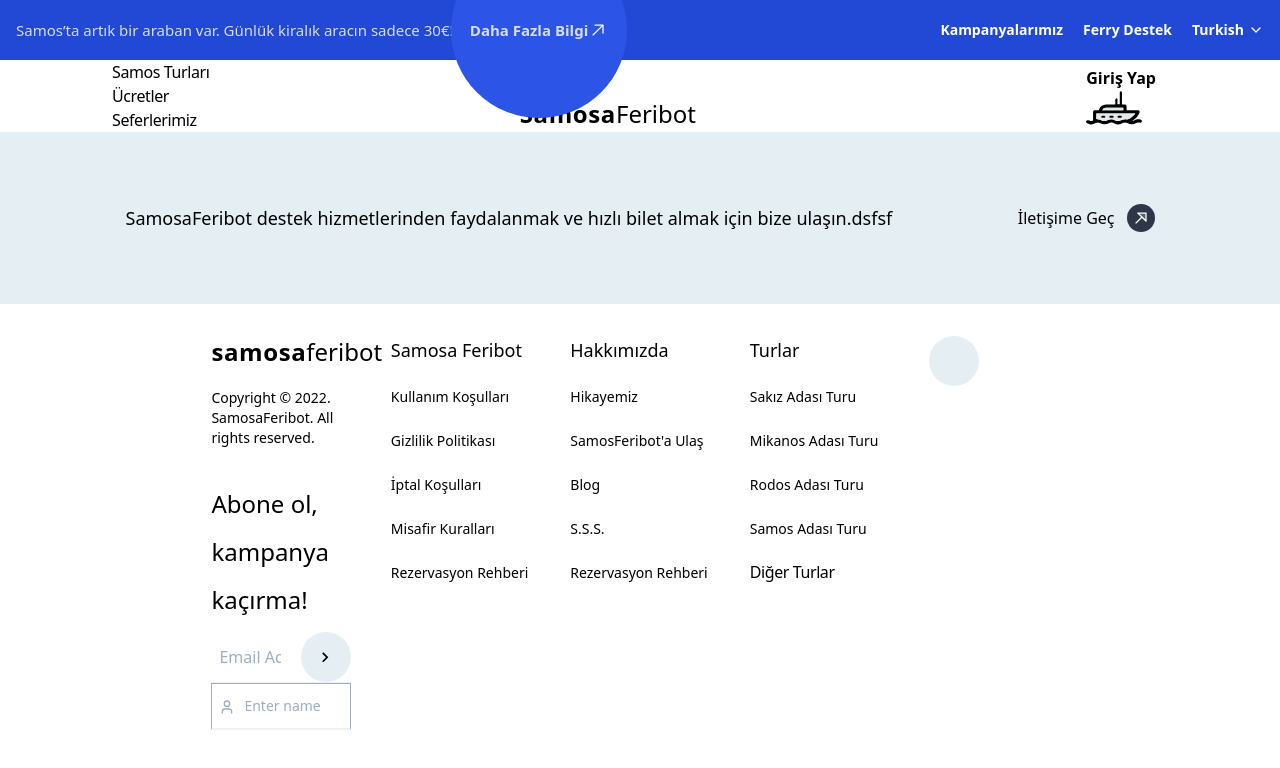
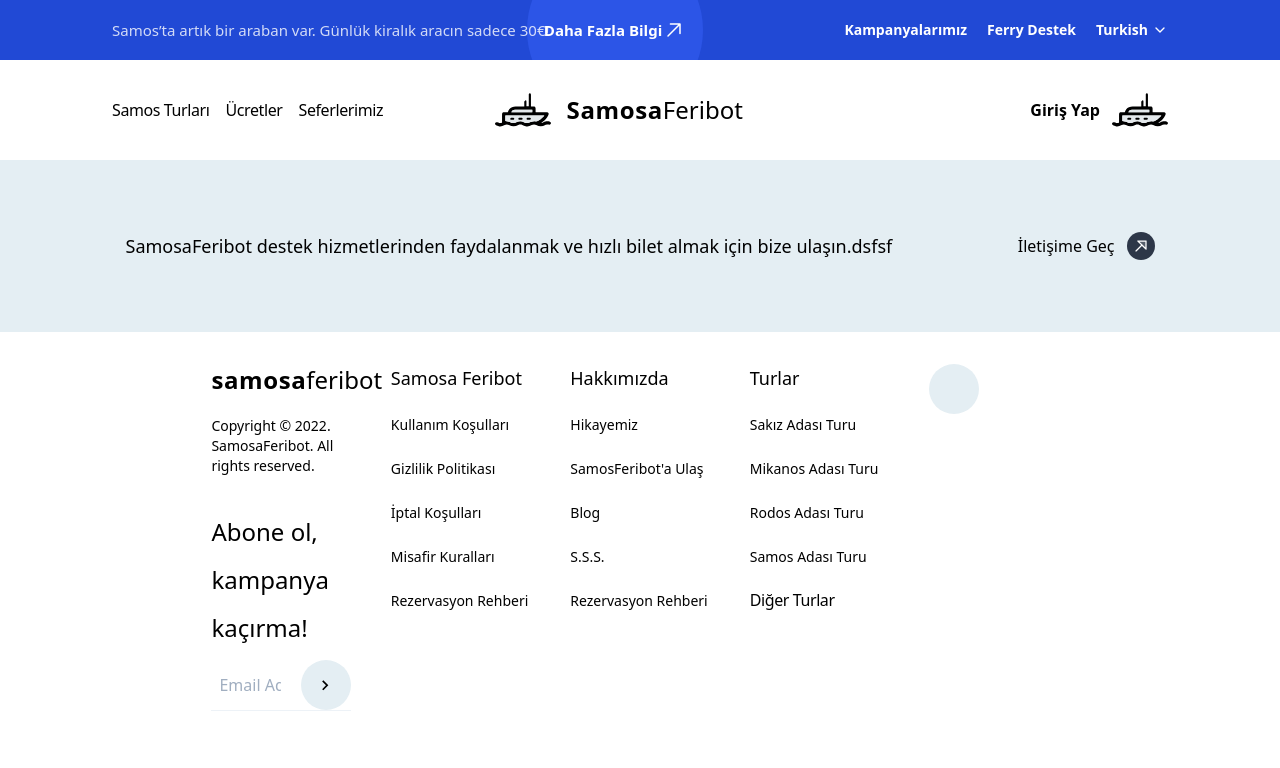
Before and after one commit to badblli/ferry, a Vue app: page /main in a window 1280 px wide. Shown: the top 768 px of the page. Built offline with nearby package versions, Linux system fonts and the light colour scheme.

Commit message:
bug fix rwp nav

```diff
--- a/package.json
+++ b/package.json
@@ -26,7 +26,7 @@
     "@types/jsdom": "^21.1.3",
     "@types/node": "^18.18.5",
     "@vitejs/plugin-vue": "^4.4.0",
-    "@vitejs/plugin-vue-jsx": "^3.0.2",
+    "@vitejs/plugin-vue-jsx": "^3.1.0",
     "@vue/eslint-config-prettier": "^8.0.0",
     "@vue/eslint-config-typescript": "^12.0.0",
     "@vue/test-utils": "^2.4.1",
--- a/src/assets/main.css
+++ b/src/assets/main.css
@@ -1,5 +1,5 @@
 /*
-! tailwindcss v3.4.1 | MIT License | https://tailwindcss.com
+! tailwindcss v3.3.5 | MIT License | https://tailwindcss.com
 */
 
 /*
@@ -32,11 +32,9 @@
 4. Use the user's configured `sans` font-family by default.
 5. Use the user's configured `sans` font-feature-settings by default.
 6. Use the user's configured `sans` font-variation-settings by default.
-7. Disable tap highlights on iOS
 */
 
-html,
-:host {
+html {
   line-height: 1.5;
   /* 1 */
   -webkit-text-size-adjust: 100%;
@@ -52,8 +50,6 @@
   /* 5 */
   font-variation-settings: normal;
   /* 6 */
-  -webkit-tap-highlight-color: transparent;
-  /* 7 */
 }
 
 /*
@@ -125,10 +121,8 @@
 }
 
 /*
-1. Use the user's configured `mono` font-family by default.
-2. Use the user's configured `mono` font-feature-settings by default.
-3. Use the user's configured `mono` font-variation-settings by default.
-4. Correct the odd `em` font sizing in all browsers.
+1. Use the user's configured `mono` font family by default.
+2. Correct the odd `em` font sizing in all browsers.
 */
 
 code,
@@ -137,12 +131,8 @@
 pre {
   font-family: ui-monospace, SFMono-Regular, Menlo, Monaco, Consolas, "Liberation Mono", "Courier New", monospace;
   /* 1 */
-  font-feature-settings: normal;
+  font-size: 1em;
   /* 2 */
-  font-variation-settings: normal;
-  /* 3 */
-  font-size: 1em;
-  /* 4 */
 }
 
 /*
@@ -973,6 +963,10 @@
   z-index: 10;
 }
 
+.z-20 {
+  z-index: 20;
+}
+
 .z-40 {
   z-index: 40;
 }
@@ -987,6 +981,10 @@
 
 .z-\[60\] {
   z-index: 60;
+}
+
+.-z-10 {
+  z-index: -10;
 }
 
 .col-start-1 {
@@ -1081,6 +1079,7 @@
 }
 
 .me-2 {
+  -webkit-margin-end: 0.5rem;
           margin-inline-end: 0.5rem;
 }
 
@@ -1105,10 +1104,12 @@
 }
 
 .ms-1 {
+  -webkit-margin-start: 0.25rem;
           margin-inline-start: 0.25rem;
 }
 
 .ms-2 {
+  -webkit-margin-start: 0.5rem;
           margin-inline-start: 0.5rem;
 }
 
@@ -1132,6 +1133,30 @@
   margin-top: 2rem;
 }
 
+.mr-48 {
+  margin-right: 12rem;
+}
+
+.ml-48 {
+  margin-left: 12rem;
+}
+
+.ml-6 {
+  margin-left: 1.5rem;
+}
+
+.ml-4 {
+  margin-left: 1rem;
+}
+
+.ml-\[-25px\] {
+  margin-left: -25px;
+}
+
+.ml-\[-35px\] {
+  margin-left: -35px;
+}
+
 .block {
   display: block;
 }
@@ -1232,6 +1257,10 @@
   height: 35px;
 }
 
+.h-\[360px\] {
+  height: 360px;
+}
+
 .h-\[39px\] {
   height: 39px;
 }
@@ -1270,6 +1299,18 @@
 
 .h-px {
   height: 1px;
+}
+
+.h-\[160px\] {
+  height: 160px;
+}
+
+.h-\[120px\] {
+  height: 120px;
+}
+
+.h-\[100px\] {
+  height: 100px;
 }
 
 .max-h-\[300px\] {
@@ -1667,10 +1708,6 @@
   white-space: nowrap;
 }
 
-.text-nowrap {
-  text-wrap: nowrap;
-}
-
 .rounded {
   border-radius: 0.25rem;
 }
@@ -1819,6 +1856,11 @@
   background-color: rgb(255 255 255 / var(--tw-bg-opacity));
 }
 
+.bg-blue-100 {
+  --tw-bg-opacity: 1;
+  background-color: rgb(247 250 252 / var(--tw-bg-opacity));
+}
+
 .bg-opacity-50 {
   --tw-bg-opacity: 0.5;
 }
@@ -1930,10 +1972,12 @@
 }
 
 .pe-0 {
+  -webkit-padding-end: 0px;
           padding-inline-end: 0px;
 }
 
 .pe-9 {
+  -webkit-padding-end: 2.25rem;
           padding-inline-end: 2.25rem;
 }
 
@@ -1950,10 +1994,12 @@
 }
 
 .ps-2 {
+  -webkit-padding-start: 0.5rem;
           padding-inline-start: 0.5rem;
 }
 
 .ps-8 {
+  -webkit-padding-start: 2rem;
           padding-inline-start: 2rem;
 }
 
@@ -2923,6 +2969,10 @@
   color: rgb(59 130 246 / var(--tw-text-opacity));
 }
 
+.focus\:border-none:focus {
+  border-style: none;
+}
+
 .focus\:bg-gray-100:focus {
   --tw-bg-opacity: 1;
   background-color: rgb(247 250 252 / var(--tw-bg-opacity));
@@ -3694,6 +3744,7 @@
   }
 
   .sm\:ps-5 {
+    -webkit-padding-start: 1.25rem;
             padding-inline-start: 1.25rem;
   }
 
--- a/src/components/main/MainFooter.vue
+++ b/src/components/main/MainFooter.vue
@@ -47,20 +47,6 @@
                   <IconArrow />
                 </button>
               </div>
-              <div class="relative">
-                <input type="email"
-                  class="peer py-3 pe-0 ps-8 block w-full bg-transparent border-t-transparent border-b-2 border-x-transparent border-b-gray-200 text-sm focus:border-t-transparent focus:border-x-transparent focus:border-b-blue-500 focus:ring-0 disabled:opacity-50 disabled:pointer-events-none dark:border-b-gray-700 dark:text-gray-400 dark:focus:ring-gray-600 dark:focus:border-b-gray-600"
-                  placeholder="Enter name">
-                <div
-                  class="absolute inset-y-0 start-0 flex items-center pointer-events-none ps-2 peer-disabled:opacity-50 peer-disabled:pointer-events-none">
-                  <svg class="flex-shrink-0 w-4 h-4 text-gray-500" xmlns="http://www.w3.org/2000/svg" width="24"
-                    height="24" viewBox="0 0 24 24" fill="none" stroke="currentColor" stroke-width="2"
-                    stroke-linecap="round" stroke-linejoin="round">
-                    <path d="M19 21v-2a4 4 0 0 0-4-4H9a4 4 0 0 0-4 4v2" />
-                    <circle cx="12" cy="7" r="4" />
-                  </svg>
-                </div>
-              </div>
             </form>
           </li>
         </ul>
@@ -101,14 +87,13 @@
       </div>
       <div>
         <div className="sm:hidden md:hidden lg:hidden xl:block 2xl:block">
-          <!-- for last column and space -->
         </div>
       </div>
     </div>
   </footer>
 </template>
 
-<script>
+<script lang="ts">
 import IconFooter from "../icons/IconFooter.vue";
 import IconMainSamosa from "../icons/IconMainSamosa.vue";
 import IconAnotherTour from "../icons/IconAnotherTour.vue"
--- a/src/components/main/MainNavbar.vue
+++ b/src/components/main/MainNavbar.vue
@@ -1,20 +1,20 @@
 <template>
-    <nav class="navbar w-full bg-white flex justify-between items-center lg:px-28 md:px-16 sm:px-8">
-        <div>
+    <nav class="navbar w-full h-[100px] bg-white flex justify-between items-center z-50 lg:px-28 md:px-16 sm:px-8">
+        <div className="flex">
             <div v-for="(item, index) in navBarItems" :key="index">
                 <a class="text-black text-base font-medium font-['Plus Jakarta Sans'] tracking-tight mr-4">
                     {{ item.text }}
                 </a>
             </div>
         </div>
-        <div className="mr-24">
+        <div className="mr-48 flex justify-center items-center ">
             <IconMainSamosa />
-            <div>
+            <div className="ml-4">
                 <span className="text-black text-2xl font-bold font-['Plus Jakarta Display'] tracking-wide">Samosa</span>
                 <span className="text-black text-2xl font-normal font-['Plus Jakarta">Feribot</span>
             </div>
         </div>
-        <div>
+        <div className="flex items-center justify-center">
             <div className="text-black text-base font-semibold font-['Plus Jakarta Sans' tracking-tight] mr-3">
                 Giriş Yap
             </div>
@@ -23,7 +23,8 @@
     </nav>
 </template>
 
-<script>
+
+<script lang="ts">
 import IconMainSamosa from "../icons/IconMainSamosa.vue";
 // import IconNavLogin from "../icons/IconNavLogin.vue"
 
@@ -46,6 +47,3 @@
 </script>
 
 <style scoped></style>
-
-
-<style scoped></style>
--- a/src/components/main/TopMenu.vue
+++ b/src/components/main/TopMenu.vue
@@ -1,19 +1,19 @@
 <template>
-  <header class="relative flex flex-wrap sm:justify-start sm:flex-nowrap z-50 w-full h-[60px] bg-blue-700 text-sm py-4 dark:bg-gray-800
-    ">
-    <nav class="max-w-[85rem] w-full mx-auto px-4 sm:flex sm:items-center sm:justify-between" aria-label="Global">
+  <header
+    class="relative flex flex-wrap sm:justify-start sm:flex-nowrap -z-10 w-full h-[60px] bg-blue-700 text-sm py-4 dark:bg-gray-800">
+    <nav class="w-full mx-auto sm:flex sm:items-center sm:justify-between lg:px-28 md:px-16 sm:px-8" aria-label="Global">
       <div class="flex items-center justify-between">
-        <a class="flex-none opacity-80 text-[15px] font-medium text-white" href="#">{{ message }}</a>
+        <a class="flex-none opacity-80 text-[15px] font-medium text-white z-10" href="#">{{ message }}</a>
         <div
-          class="absolute translate-x-[450px] top-1/2 -translate-y-1/2 w-44 h-44 bg-blue-600 rounded-full flex items-center justify-center ml-[-15px]">
-          <span class="text-white font-bold text-[15px] opacity-80">{{
+          class="absolute translate-x-[450px] top-1/2 -translate-y-1/2 w-44 h-44 bg-blue-600 rounded-full flex items-center justify-center ml-[-35px]">
+          <span class="text-white font-bold text-[15px]">{{
             buttonText
           }}</span>
-          <IconTopMenu :iconClass="iconClass" />
+          <IconTopMenu />
         </div>
         <div class="sm:hidden">
           <button type="button"
-            class="hs-collapse-toggle p-2 inline-flex justify-center items-center gap-x-2 rounded-lg border border-gray-200 bg-white text-gray-800 shadow-sm hover:bg-gray-50 disabled:opacity-50 disabled:pointer-events-none dark:bg-transparent dark:border-gray-700 text-white dark:hover:bg-white/10 dark:focus:outline-none dark:focus:ring-1 dark:focus:ring-gray-600"
+            class="hs-collapse-toggle p-2 inline-flex justify-center items-center gap-x-2 rounded-lg border border-gray-200 bg-whiteshadow-sm hover:bg-gray-50 disabled:opacity-50 disabled:pointer-events-none dark:bg-transparent dark:border-gray-700 text-white dark:hover:bg-white/10 dark:focus:outline-none dark:focus:ring-1 dark:focus:ring-gray-600"
             data-hs-collapse="#navbar-with-mega-menu" aria-controls="navbar-with-mega-menu"
             aria-label="Toggle navigation">
             <svg class="hs-collapse-open:hidden flex-shrink-0 w-4 h-4" xmlns="http://www.w3.org/2000/svg" width="24"
@@ -38,7 +38,6 @@
           <a v-for="(item, index) in navItems" :key="index"
             class="text-sm font-semibold dark:focus:outline-none dark:focus:ring-1 dark:focus:ring-gray-600"
             :href="item.link" aria-current="page">{{ item.text }}</a>
-
           <LanguageChanger />
         </div>
       </div>
```
Also changed, not shown: 2 other files (tests, documents, lock files or other folders). Lines whose indentation alone changed are shown as unchanged.
